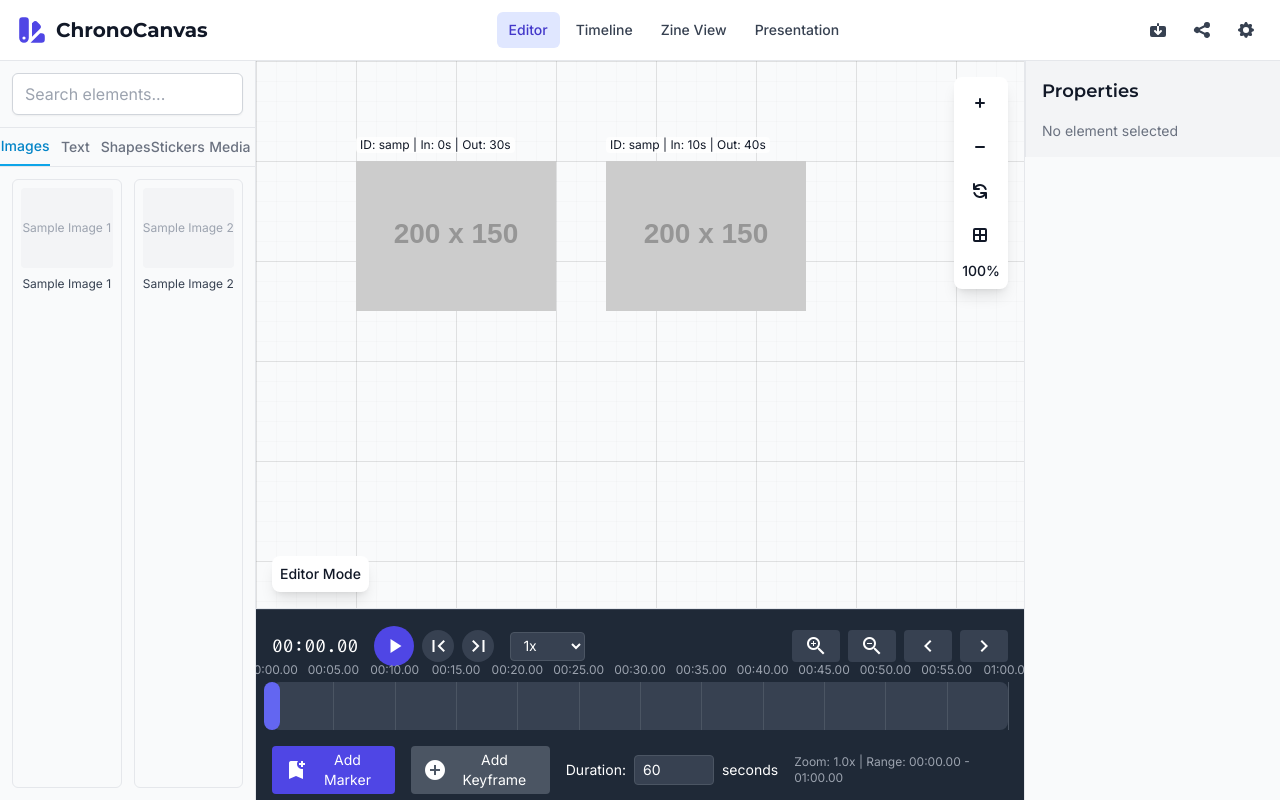
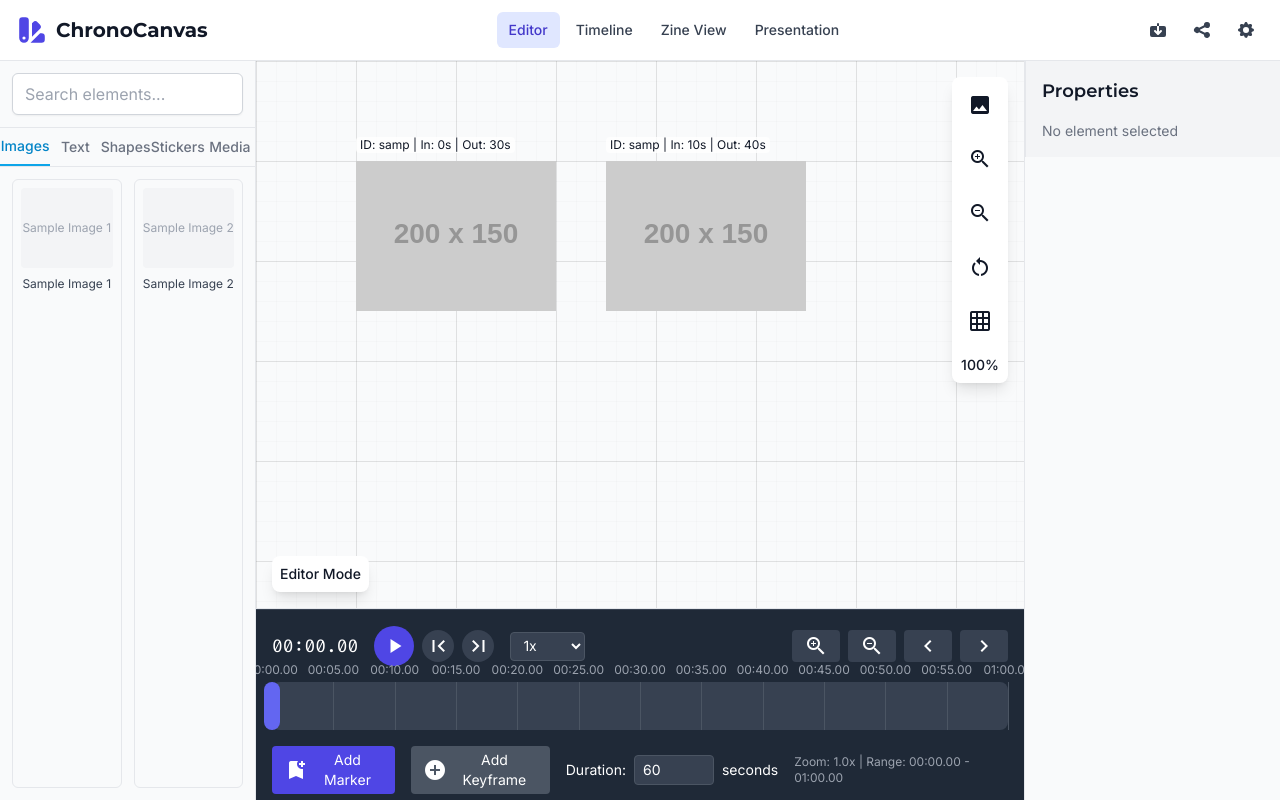
Before and after one commit to myidentity/hackathon-chrono-canvas, a React (Vite) app: page / in a window 1280 px wide. Built offline with nearby package versions, Linux system fonts and the light colour scheme.

Commit message:
Integrate ImageUploader into EnhancedCanvas and update icon usage

```diff
--- a/src/components/Canvas/EnhancedCanvas.tsx
+++ b/src/components/Canvas/EnhancedCanvas.tsx
@@ -1,14 +1,15 @@
 /**
- * Enhanced Canvas component for ChronoCanvas
+ * Integration of ImageUploader component into the EnhancedCanvas
  *
- * This component provides a rich canvas interface with zoom, pan, and grid functionality.
- * It renders elements based on the current view mode and timeline position.
+ * This update adds the image upload functionality to the canvas controls
+ * allowing users to upload their own images.
  */
 
 import React, { useState, useRef, useEffect } from 'react';
 import { useCanvas } from '../../context/CanvasContext';
 import { useTimeline } from '../../context/TimelineContext';
 import ElementRenderer from './ElementRenderer';
+import ImageUploader from '../UI/ImageUploader';
 import { motion } from 'framer-motion';
 
 // Type definitions
@@ -26,7 +27,7 @@ interface Transform {
  * Enhanced Canvas component with zoom, pan, and grid functionality
  */
 const EnhancedCanvas: React.FC<EnhancedCanvasProps> = ({ viewMode }) => {
-  const { canvas, selectedElement, selectElement } = useCanvas();
+  const { canvas, selectedElement, selectElement, addElement } = useCanvas();
   const { currentPosition } = useTimeline();
 
   // Create a clearSelection function since it doesn't exist in the context
@@ -44,6 +45,9 @@ const EnhancedCanvas: React.FC<EnhancedCanvasProps> = ({ viewMode }) => {
 
   // State for grid visibility
   const [showGrid, setShowGrid] = useState(true);
+
+  // State for image uploader visibility
+  const [showUploader, setShowUploader] = useState(false);
 
   // State for scroll position (for zine mode)
   const [scrollPosition, setScrollPosition] = useState(0);
@@ -108,6 +112,57 @@ const EnhancedCanvas: React.FC<EnhancedCanvasProps> = ({ viewMode }) => {
       translateX: 0,
       translateY: 0,
     });
+  };
+
+  // Handle image upload
+  const handleImageUploaded = (imageUrl: string) => {
+    // Create a new image element
+    const newElement = {
+      id: `image-${Date.now()}`,
+      type: 'image',
+      src: imageUrl,
+      alt: 'User uploaded image',
+      position: {
+        x: 100,
+        y: 100,
+      },
+      size: {
+        width: 200,
+        height: 200,
+      },
+      rotation: 0,
+      opacity: 1,
+      zIndex: canvas.elements.length + 1,
+      timelineData: {
+        entryPoint: 0,
+        exitPoint: null,
+        persist: true,
+        keyframes: [
+          {
+            time: 0,
+            properties: {
+              opacity: 0,
+              scale: 0.8,
+            },
+          },
+          {
+            time: 1,
+            properties: {
+              opacity: 1,
+              scale: 1,
+            },
+          },
+        ],
+      },
+    };
+
+    // Add the new element to the canvas
+    if (addElement) {
+      addElement(newElement);
+    }
+
+    // Hide the uploader
+    setShowUploader(false);
   };
 
   // Handle scroll for zine mode
@@ -197,8 +252,35 @@ const EnhancedCanvas: React.FC<EnhancedCanvasProps> = ({ viewMode }) => {
         ))}
       </motion.div>
 
+      {/* Image uploader modal */}
+      {showUploader && viewMode === 'editor' && (
+        <div className="absolute inset-0 flex items-center justify-center bg-black bg-opacity-50 z-50">
+          <div className="bg-white dark:bg-gray-800 p-6 rounded-lg shadow-xl">
+            <h3 className="text-lg font-medium mb-4">Upload Image</h3>
+            <ImageUploader onImageUploaded={handleImageUploaded} />
+            <button
+              onClick={() => setShowUploader(false)}
+              className="mt-4 px-4 py-2 bg-gray-200 text-gray-800 rounded hover:bg-gray-300 focus:outline-none focus:ring-2 focus:ring-gray-400 focus:ring-opacity-50"
+            >
+              Cancel
+            </button>
+          </div>
+        </div>
+      )}
+
       {/* Controls overlay */}
       <div className="absolute top-4 right-4 flex flex-col space-y-2 bg-white dark:bg-gray-800 rounded-lg shadow-lg p-2">
+        {/* Image upload button (only in editor mode) */}
+        {viewMode === 'editor' && (
+          <button
+            onClick={() => setShowUploader(true)}
+            className="p-2 rounded-md hover:bg-gray-100 dark:hover:bg-gray-700"
+            title="Upload Image"
+          >
+            <span className="material-icons">image</span>
+          </button>
+        )}
+
         {/* Zoom controls */}
         <button
           onClick={handleZoomIn}
@@ -206,27 +288,21 @@ const EnhancedCanvas: React.FC<EnhancedCanvasProps> = ({ viewMode }) => {
           title="Zoom In"
           data-testid="zoom-in-button"
         >
-          <svg xmlns="http://www.w3.org/2000/svg" className="h-5 w-5" viewBox="0 0 20 20" fill="currentColor">
-            <path fillRule="evenodd" d="M10 5a1 1 0 011 1v3h3a1 1 0 110 2h-3v3a1 1 0 11-2 0v-3H6a1 1 0 110-2h3V6a1 1 0 011-1z" clipRule="evenodd" />
-          </svg>
+          <span className="material-icons">zoom_in</span>
         </button>
         <button
           onClick={handleZoomOut}
           className="p-2 rounded-md hover:bg-gray-100 dark:hover:bg-gray-700"
           title="Zoom Out"
         >
-          <svg xmlns="http://www.w3.org/2000/svg" className="h-5 w-5" viewBox="0 0 20 20" fill="currentColor">
-            <path fillRule="evenodd" d="M5 10a1 1 0 011-1h8a1 1 0 110 2H6a1 1 0 01-1-1z" clipRule="evenodd" />
-          </svg>
+          <span className="material-icons">zoom_out</span>
         </button>
         <button
           onClick={handleZoomReset}
           className="p-2 rounded-md hover:bg-gray-100 dark:hover:bg-gray-700"
           title="Reset Zoom"
         >
-          <svg xmlns="http://www.w3.org/2000/svg" className="h-5 w-5" viewBox="0 0 20 20" fill="currentColor">
-            <path fillRule="evenodd" d="M4 2a1 1 0 011 1v2.101a7.002 7.002 0 0111.601 2.566 1 1 0 11-1.885.666A5.002 5.002 0 005.999 7H9a1 1 0 010 2H4a1 1 0 01-1-1V3a1 1 0 011-1zm.008 9.057a1 1 0 011.276.61A5.002 5.002 0 0014.001 13H11a1 1 0 110-2h5a1 1 0 011 1v5a1 1 0 11-2 0v-2.101a7.002 7.002 0 01-11.601-2.566 1 1 0 01.61-1.276z" clipRule="evenodd" />
-          </svg>
+          <span className="material-icons">restart_alt</span>
         </button>
 
         {/* Grid toggle (only in editor mode) */}
@@ -236,9 +312,7 @@ const EnhancedCanvas: React.FC<EnhancedCanvasProps> = ({ viewMode }) => {
             className="p-2 rounded-md hover:bg-gray-100 dark:hover:bg-gray-700"
             title={showGrid ? 'Hide Grid' : 'Show Grid'}
           >
-            <svg xmlns="http://www.w3.org/2000/svg" className="h-5 w-5" viewBox="0 0 20 20" fill="currentColor">
-              <path fillRule="evenodd" d="M5 3a2 2 0 00-2 2v10a2 2 0 002 2h10a2 2 0 002-2V5a2 2 0 00-2-2H5zm0 2h4v4H5V5zm0 6h4v4H5v-4zm6-6h4v4h-4V5zm0 6h4v4h-4v-4z" clipRule="evenodd" />
-            </svg>
+            <span className="material-icons">grid_on</span>
           </button>
         )}
 
```
